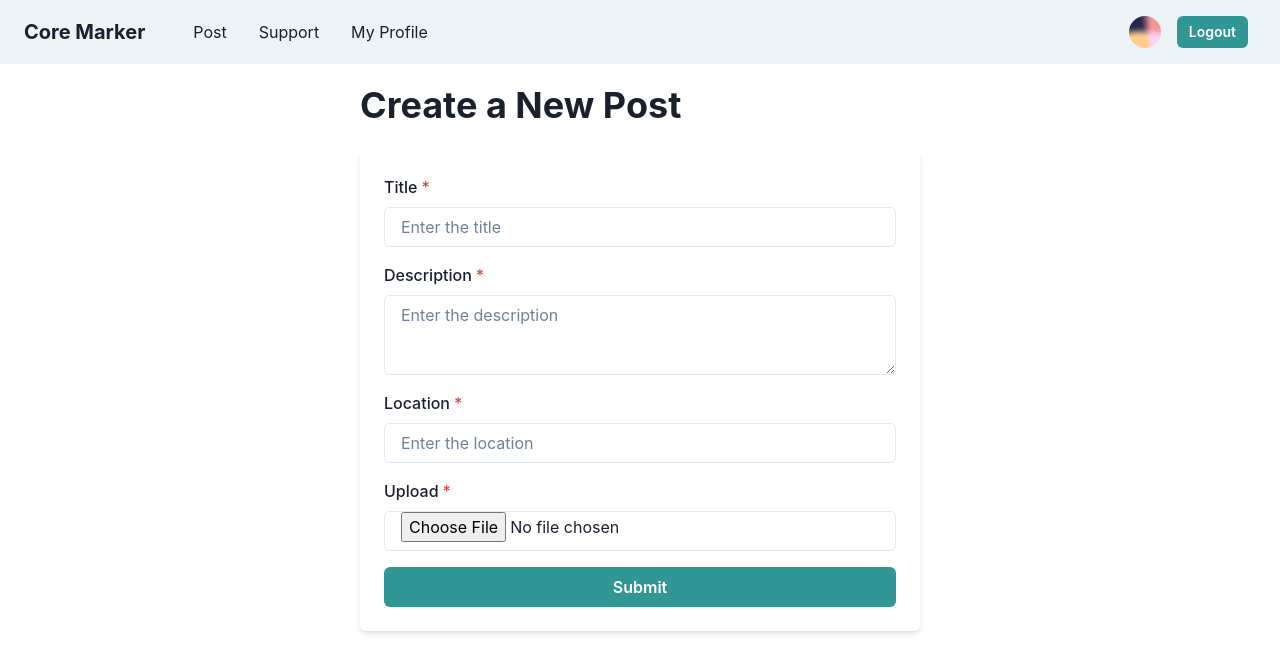
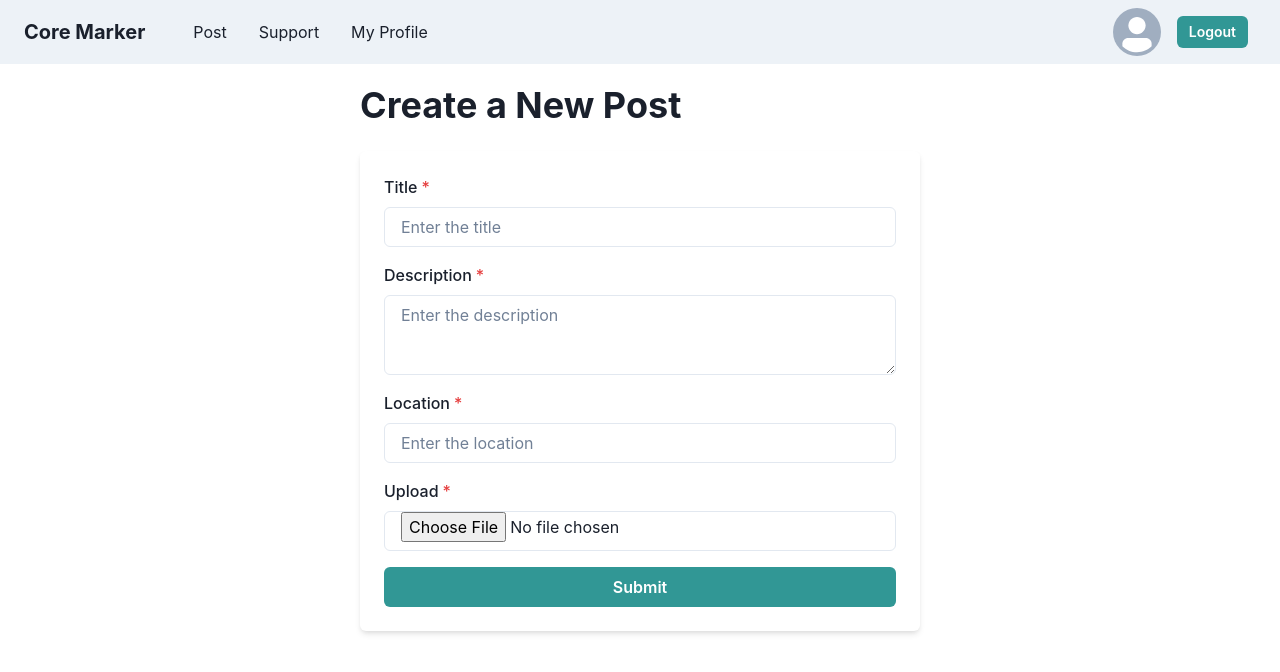
Before and after one commit to CS-179K/Core-Marker, a React (Vite) app in the folder core-marker-app/: page /post in a window 1280 px wide. Shown: the top 672 px of the page. Built offline with nearby package versions, Linux system fonts and the light colour scheme; no server answers; sample sign-in values are in the browser's storage.

Commit message:
feat: allow user avatar to display on all pages with session persistence

```diff
--- a/core-marker-app/src/components/Navbar.jsx
+++ b/core-marker-app/src/components/Navbar.jsx
@@ -13,6 +13,7 @@ import { useEffect, useState } from "react";
 function NavBar() {
   const [isLoggedIn, setIsLoggedIn] = useState(false);
   const [userName, setUserName] = useState(""); // State to hold the username
+  const [avatar, setAvatar] = useState(""); // State to hold the avatar URL or base64
   const navigate = useNavigate();
 
   useEffect(() => {
@@ -37,6 +38,7 @@ function NavBar() {
       const data = await response.json();
       if (data.status === "ok") {
         setUserName(data.user.name); // Assuming the response contains user data
+        setAvatar(data.user.avatar || "/22.png"); // Use default image if avatar is missing
       } else {
         console.error(data.error);
       }
@@ -106,9 +108,10 @@ function NavBar() {
             {isLoggedIn ? (
                 <>
                   <Avatar
-                size="sm"
-                src={userName ? `/avatars/${userName}.png` : "/22.png"}
+                      size="md"
+                      src={avatar}
                       mr={4}
+                      fallbackSrc="/22.png" // Ensure fallback image
                   />
                   <Button
                       variant="solid"
```
Lines whose indentation alone changed are shown as unchanged.
